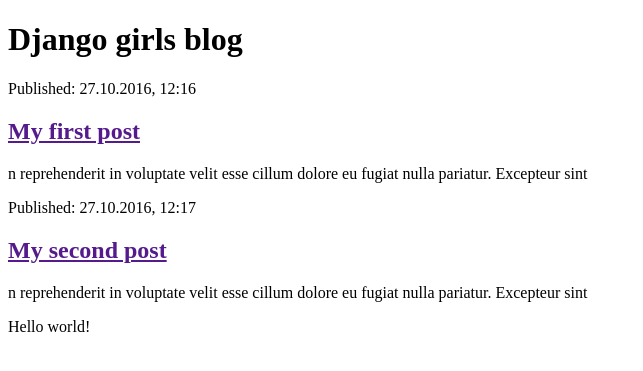
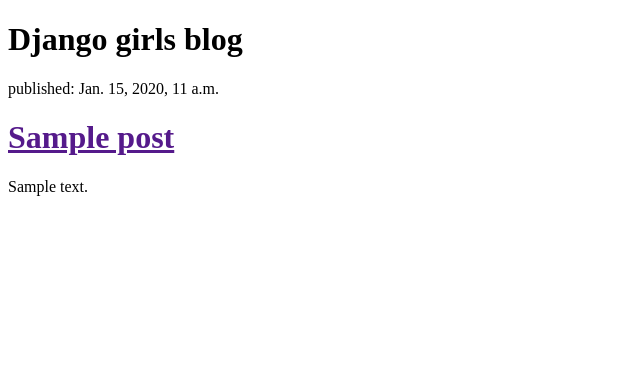
Before and after one commit to sarkaaa/my-first-blog, a Django app: template blog/templates/blog/post_list.html in a window 1280 px wide. Shown: the top 371 px of the page, without its empty margins (0-643 px from the left). Run offline with Django 3.2, Linux system fonts and the light colour scheme; the template is opened without the code that fills it: values that come from a table or form of the project are taken from there, others are empty; tables that the repository leaves empty hold one stand-in row (values such as "Sample post").

Commit message:
Modified templates to display posts from database.

```diff
--- a/blog/templates/blog/post_list.html
+++ b/blog/templates/blog/post_list.html
@@ -7,19 +7,13 @@
 <div>
 	<h1>Django girls blog</h1>
 </div>
-<div>
-	<p> Published: 27.10.2016, 12:16</p>
-	<h2><a href="">My first post</a></h2>
-	<p>n reprehenderit in voluptate velit esse cillum dolore eu fugiat nulla pariatur. Excepteur sint </p>
-</div>
-<div>
-	<p> Published: 27.10.2016, 12:17</p>
-	<h2><a href="">My second post</a></h2>
-	<p>n reprehenderit in voluptate velit esse cillum dolore eu fugiat nulla pariatur. Excepteur sint </p>
-</div>
-<p>
-Hello world!
-</p>
+{% for post in posts %}
+	<div>
+		<p>published: {{ post.published_date }}</p>
+		<h1><a href="">{{ post.title }}</a></h1>
+		<p>{{ post.text|linebreaksbr }}</p>
+	</div>
+{% endfor %}
 
 </body>
 </html>
```
Also changed, not shown: blog/views.py (+4 -3 lines).
